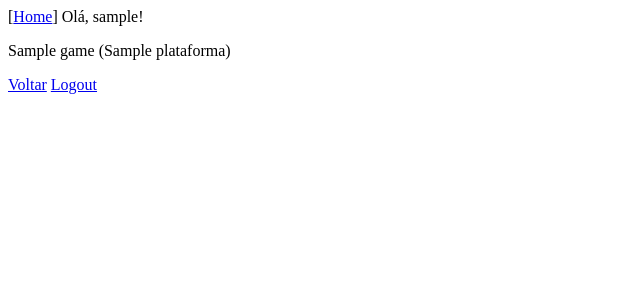
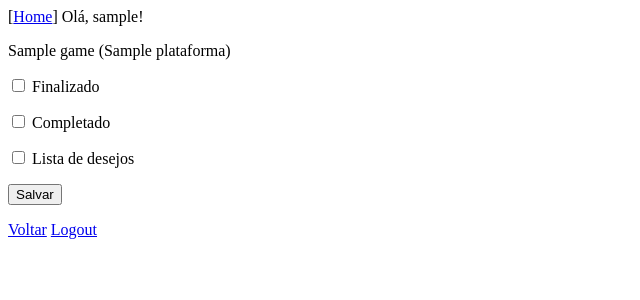
Before and after one commit to caioaraujo/zerometro, a Django app: page /game/1/ in a window 1280 px wide. Shown: the top 300 px of the page, without its empty margins (0-640 px from the left). Run offline with Django 5.2, Linux system fonts and the light colour scheme; a user stored in the database is signed in; tables that the repository leaves empty hold one stand-in row (values such as "Sample post").

Commit message:
add sketch for game form

```diff
--- /dev/null
+++ b/games/forms.py
@@ -0,0 +1,7 @@
+from django import forms
+
+
+class GameForm(forms.Form):
+    finalizado = forms.BooleanField()
+    completado = forms.BooleanField()
+    lista_desejos = forms.BooleanField()
--- a/games/templates/games/game.html
+++ b/games/templates/games/game.html
@@ -1,6 +1,22 @@
 {% include "./header.html" %}
 
-<p>{{ game.nome }} ({{ game.plataforma.nome }})</p>
+<form method="post">
+    {% csrf_token %}
+    <p>{{ game.nome }} ({{ game.plataforma.nome }})</p>
+    <p>
+        <input id="id_finalizado" type="checkbox">
+        <label for="id_finalizado">Finalizado</label>
+    </p>
+    <p>
+        <input id="id_completado" type="checkbox">
+        <label for="id_completado">Completado</label>
+    </p>
+    <p>
+        <input id="id_lista_desejos" type="checkbox">
+        <label for="id_lista_desejos">Lista de desejos</label>
+    </p>
+    <input type="submit" value="Salvar">
+</form>
 
 <a href="{{request.META.HTTP_REFERER}}">Voltar</a>
 {% if user.is_authenticated %}
--- a/games/views.py
+++ b/games/views.py
@@ -1,5 +1,7 @@
+from django.contrib.auth.mixins import LoginRequiredMixin
 from django.views.generic import TemplateView, FormView
 
+from .forms import GameForm
 from .services import GameService
 
 
@@ -12,7 +14,9 @@ class Games(TemplateView):
         return context
 
 
-class GameId(TemplateView):
+class GameId(LoginRequiredMixin, FormView, TemplateView):
+    form_class = GameForm
+    login_url = "login:login_view"
     template_name = "games/game.html"
 
     def get_context_data(self, **kwargs):
```
Also changed, not shown: games/tests/tests_views.py (added, +27 -0 lines).
